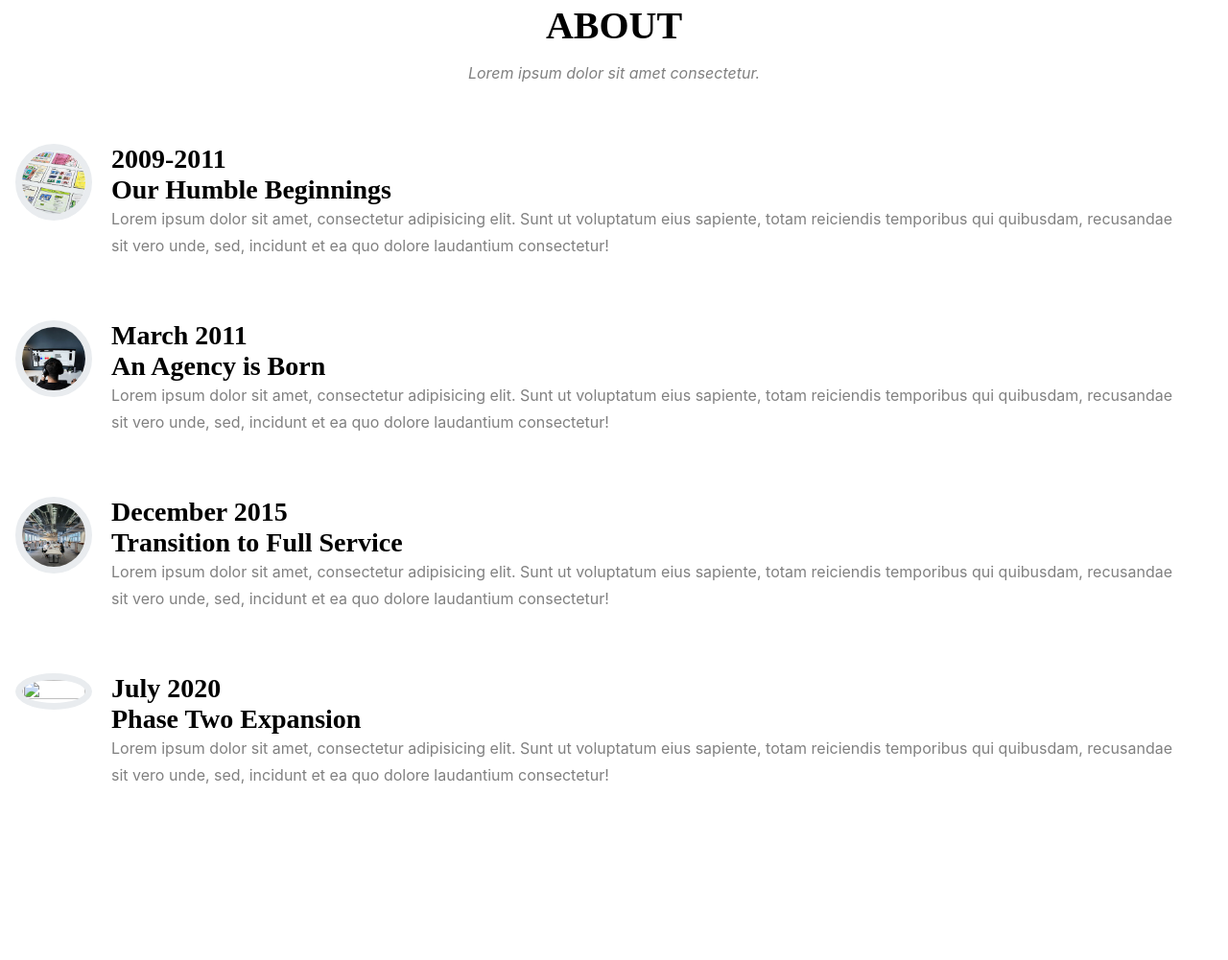
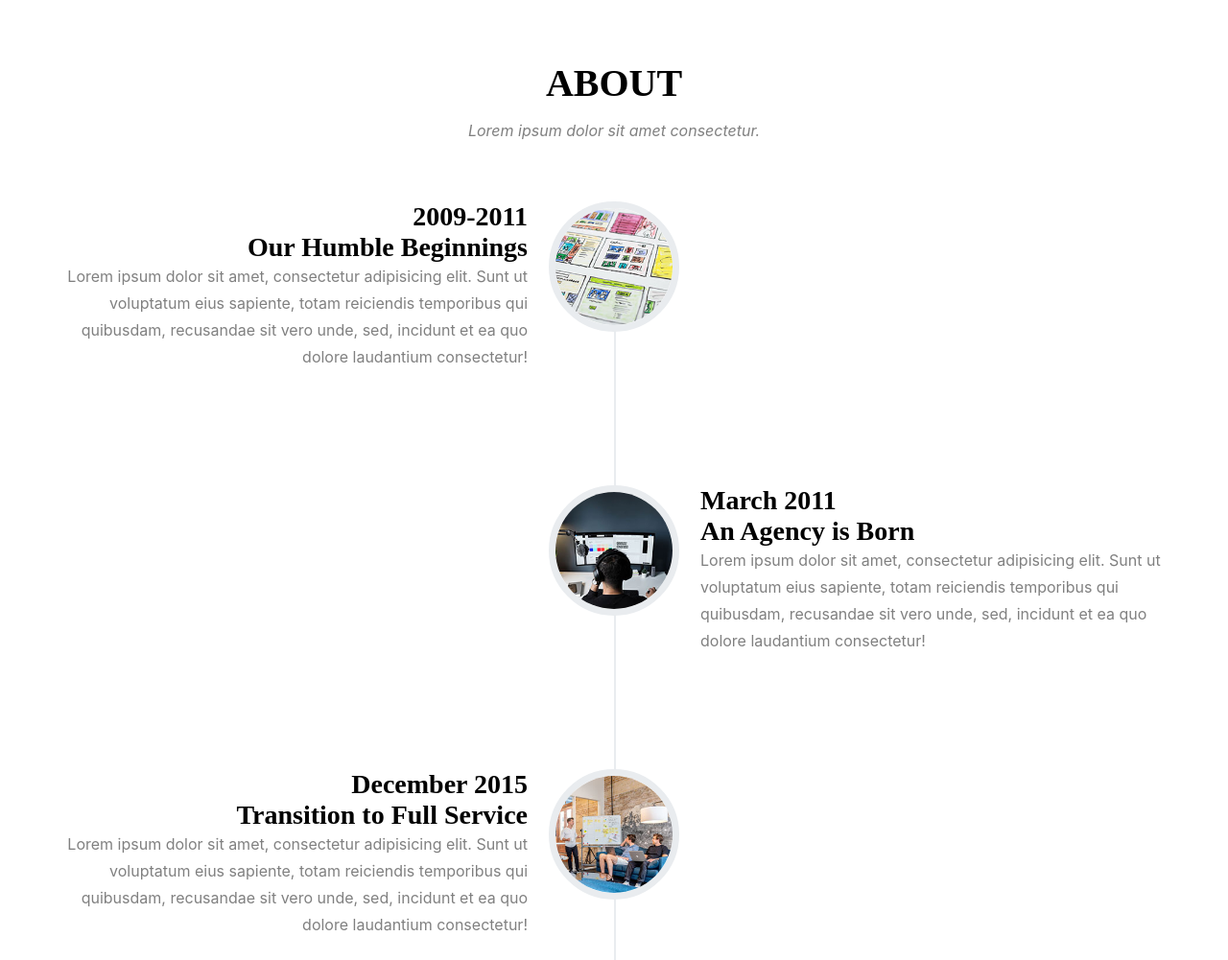
Before and after one commit to hasanasadov/CA_CSS_Agency, a plain HTML site: page index.html in a window 1280 px wide. Shown: the part 2784-3785 px from the top of the page at 96% size. Drawn offline with Linux system fonts and the light colour scheme.

```diff
--- a/index.html
+++ b/index.html
@@ -131,7 +131,7 @@
                 <div class="text">ABOUT</div>
                 <p class="subtext">Lorem ipsum dolor sit amet consectetur.</p>
                 <div class="about-blocks">
-                    <div class="block">
+                    <div class="block block1">
                         <div class="img">
                             <img src="./assets/img/ABOUT/1.jpg" alt="" />
                         </div>
@@ -147,7 +147,7 @@
                             </p>
                         </div>
                     </div>
-                    <div class="block">
+                    <div class="block block2">
                         <div class="img">
                             <img src="./assets/img/ABOUT/2.jpg" alt="" />
                         </div>
@@ -166,9 +166,9 @@
                             </p>
                         </div>
                     </div>
-                    <div class="block">
+                    <div class="block block3">
                         <div class="img">
-                            <img src="./assets/img/ABOUT/4.jpg" alt="" />
+                            <img src="./assets/img/ABOUT/3.jpg" alt="" />
                         </div>
                         <div class="block-texts">
                             <h4>
@@ -185,15 +185,12 @@
                             </p>
                         </div>
                     </div>
-                    <div class="block">
+                    <div class="block block4">
                         <div class="img">
-                            <img src="./assets/img/ABOUT/5.jpg" alt="" />
+                            <img src="./assets/img/ABOUT/4.jpg" alt="" />
                         </div>
                         <div class="block-texts">
-                            <h4>
-                                July 2020 <br />
-                                Phase Two Expansion
-                            </h4>
+                            <h4>July 2020 <br>Phase Two Expansion</h4>
                             <p>
                                 Lorem ipsum dolor sit amet, consectetur
                                 adipisicing elit. Sunt ut voluptatum eius
@@ -204,6 +201,9 @@
                             </p>
                         </div>
                     </div>
+                    <div id="block-5" class="block block5">
+                        <div class="img">Be Part Of Our Story!</div>
+                    </div>
                 </div>
             </div>
         </sectoin>
--- a/style.css
+++ b/style.css
@@ -143,8 +143,10 @@
 
 .portfolio {
     width: 100%;
+    background-color: rgb(248, 249, 250);
 }
 .portfolio > .container {
+    background-color: rgb(248, 249, 250);
     padding: 6rem 1rem;
     width: 100%;
     text-align: center;
@@ -172,13 +174,13 @@
     justify-content: center;
     align-items: center;
     .block {
+        background-color: #fff;
         width: 100%;
         height: 100%;
         display: flex;
         justify-content: center;
         align-items: center;
         flex-direction: column;
-        padding: 0 0.75rem;
         margin-bottom: 4rem;
         .img {
             width: 100%;
@@ -199,6 +201,7 @@
 
 .about {
     width: 100%;
+    background-color: rgb(173, 173, 173);
 }
 .about > .container {
     padding: 6rem 1rem;
@@ -210,7 +213,7 @@
         margin-bottom: 1rem;
     }
     .subtext,
-    &>p {
+    & > p {
         color: gray;
         font-size: 1rem;
         font-weight: 400;
@@ -224,6 +227,7 @@
 }
 
 .about-blocks {
+    position: relative;
     display: flex;
     flex-direction: column;
     justify-content: center;
@@ -238,7 +242,7 @@
         align-items: flex-start;
         margin-bottom: 4rem;
         text-align: left;
-        .block-texts{
+        .block-texts {
             padding: 0 20px 0 100px;
             width: fit-content;
             display: flex;
@@ -262,7 +266,7 @@
             width: 80px;
             border-radius: 50%;
             overflow: hidden;
-            border:7px solid #e9ecef;
+            border: 7px solid #e9ecef;
             img {
                 width: 100%;
                 height: 100%;
@@ -272,6 +276,26 @@
             font-size: 1.75rem;
         }
     }
+    .block5 {
+        .img {
+            background-color: #ffc800;
+            text-align: center;
+            font-size: 10px;
+            color: #fff;
+            line-height: 14px;
+            font-weight: 700;
+            height: 80px;
+        }
+    }
+}
+.about-blocks::before {
+    position: absolute;
+    top: 0;
+    bottom: 0;
+    left: 40px;
+    width: 2px;
+    content: "";
+    background-color: #e9ecef;
 }
 
 @media (min-width: 576px) {
@@ -301,7 +325,52 @@
         }
     }
     .portfolio-blocks > .block {
-        width: 48%;
+        width: 50%;
+    }
+    .about-blocks {
+        align-items: start;
+        .block {
+            flex-direction: row-reverse;
+            justify-self: center !important;
+            align-items: flex-start;
+            width: 50% !important;
+            text-align: right;
+            margin-bottom: 100px;
+            .block-texts {
+                float: left;
+                padding: 0 60px 20px 30px !important;
+            }
+            .img {
+                position: absolute;
+                transform: translateX(50px);
+                width: 100px !important;
+            }
+        }
+        .block5{
+            .img{
+                height: 100px;
+            }
+        }
+        .block2,.block4{
+            margin-left: 50%;
+            flex-direction: row;
+            text-align: left;
+            .block-texts {
+                padding: 0 30px 20px 60px !important;
+            }
+            .img {
+                transform: translateX(-50px);
+            }
+        }
+    }
+    .about-blocks::before {
+        position: absolute;
+        top: 0;
+        bottom: 0;
+        left: 50%;
+        width: 2px;
+        content: "";
+        background-color: #e9ecef;
     }
 }
 
@@ -345,6 +414,42 @@
         }
     }
     .portfolio-blocks > .block {
-        width: 32%;
+        width: 33.3%;
+    }
+    .about-blocks {
+        align-items: start;
+        .block {
+            flex-direction: row-reverse;
+            justify-self: center !important;
+            align-items: flex-start;
+            width: 50% !important;
+            text-align: right;
+            margin-bottom: 100px;
+            .block-texts {
+                float: left;
+                padding: 0 90px 20px 30px !important;
+            }
+            .img {
+                position: absolute;
+                transform: translateX(68px);
+                width: 136px !important;
+            }
+        }
+        .block5{
+            .img{
+                height: 136px;
+            }
+        }
+        .block2,.block4{
+            margin-left: 50%;
+            flex-direction: row;
+            text-align: left;
+            .block-texts {
+                padding: 0 30px 20px 90px !important;
+            }
+            .img {
+                transform: translateX(-68px);
+            }
+        }
     }
 }
```
